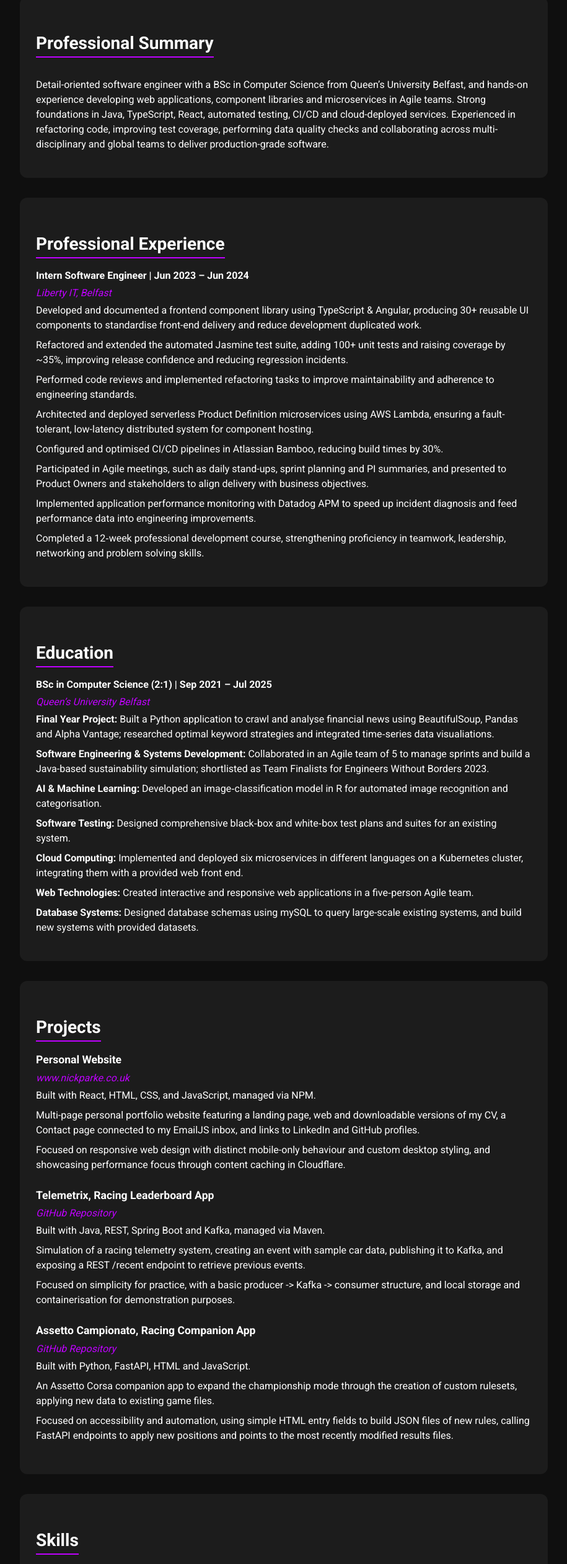
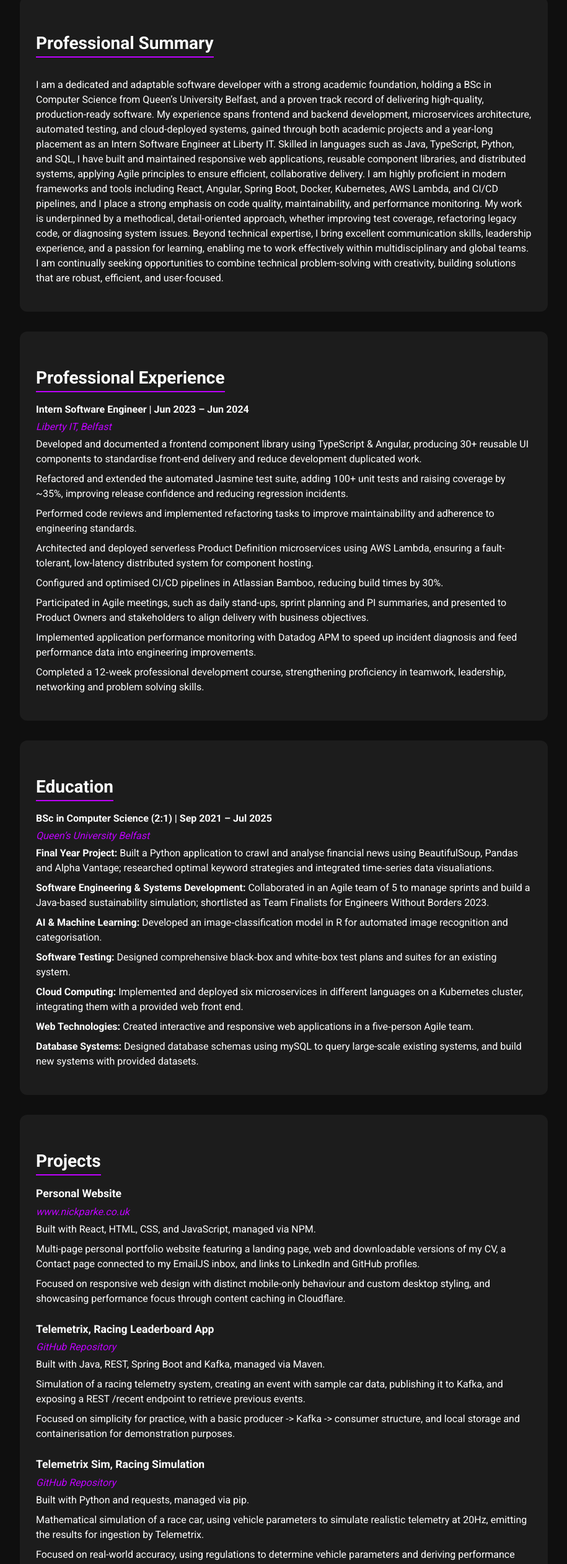
Before and after one commit to nick-p-34/nick-p-34.github.io, a React (Create React App) app: page /resume in a window 1280 px wide. Shown: the part 264-2788 px from the top of the page at 62% size, without its empty margins (182-1097 px from the left). Built offline with nearby package versions, Linux system fonts and the light colour scheme; no server answers; the HTML template or start-up script is replaced by a standard one.

Commit message:
Update CV

```diff
--- a/src/pages/Resume.jsx
+++ b/src/pages/Resume.jsx
@@ -66,11 +66,20 @@ export default function Resume() {
       <div className="resume-section">
         <h3 className="section-title">Professional Summary</h3>
         <p>
-           Detail-oriented software engineer with a BSc in Computer Science from Queen’s University Belfast, and
-           hands-on experience developing web applications, component libraries and microservices in Agile teams.
-           Strong foundations in Java, TypeScript, React, automated testing, CI/CD and cloud-deployed services.
-           Experienced in refactoring code, improving test coverage, performing data quality checks and collaborating
-           across multi-disciplinary and global teams to deliver production-grade software.
+           I am a dedicated and adaptable software developer with a strong academic foundation, holding a BSc in
+           Computer Science from Queen’s University Belfast, and a proven track record of delivering high-quality,
+           production-ready software. My experience spans frontend and backend development, microservices architecture,
+           automated testing, and cloud-deployed systems, gained through both academic projects and a year-long
+           placement as an Intern Software Engineer at Liberty IT. Skilled in languages such as Java, TypeScript,
+           Python, and SQL, I have built and maintained responsive web applications, reusable component libraries, and
+           distributed systems, applying Agile principles to ensure efficient, collaborative delivery. I am highly
+           proficient in modern frameworks and tools including React, Angular, Spring Boot, Docker, Kubernetes, AWS
+           Lambda, and CI/CD pipelines, and I place a strong emphasis on code quality, maintainability, and performance
+           monitoring. My work is underpinned by a methodical, detail-oriented approach, whether improving test
+           coverage, refactoring legacy code, or diagnosing system issues. Beyond technical expertise, I bring
+           excellent communication skills, leadership experience, and a passion for learning, enabling me to work
+           effectively within multidisciplinary and global teams. I am continually seeking opportunities to combine
+           technical problem-solving with creativity, building solutions that are robust, efficient, and user-focused.
          </p>
       </div>
 
@@ -137,6 +146,18 @@ export default function Resume() {
         </div>
 
         <div className="project-item">
+          <p className="project-title">Telemetrix Sim, Racing Simulation</p>
+          <p className="project-link">
+            <a href="https://github.com/nick-p-34/telemetrix-sim" target="_blank" rel="noopener noreferrer">GitHub Repository</a>
+          </p>
+          <ul className="resume-list">
+            <li>Built with Python and requests, managed via pip.</li>
+            <li>Mathematical simulation of a race car, using vehicle parameters to simulate realistic telemetry at 20Hz, emitting the results for ingestion by Telemetrix.</li>
+            <li>Focused on real-world accuracy, using regulations to determine vehicle parameters and deriving performance mathematically, and showcasing cross-compatibility by connecting to Telemetrix externally.</li>
+          </ul>
+        </div>
+
+        <div className="project-item">
           <p className="project-title">Assetto Campionato, Racing Companion App</p>
           <p className="project-link">
             <a href="https://github.com/nick-p-34/Assetto-Campionato" target="_blank" rel="noopener noreferrer">GitHub Repository</a>
@@ -153,9 +174,9 @@ export default function Resume() {
         <h3 className="section-title">Skills</h3>
         <ul className="resume-list">
           <li><strong>Languages:</strong> TypeScript, JavaScript, Python, Java, HTML5, CSS, SQL, R</li>
-          <li><strong>Frameworks:</strong> React, Angular, Kafka, Spring Boot, Node.js, NPM, Maven, Jasmine, Pandas, FastAPI</li>
+          <li><strong>Frameworks:</strong> React, Angular, Kafka, Spring Boot, Node.js, NPM, REST, Maven, Jasmine, Pandas, FastAPI</li>
           <li><strong>DevOps:</strong> GitHub/GitLab, Atlassian Bamboo, JIRA, Docker, Kubernetes, AWS Lambda, Rancher, Datadog</li>
-          <li><strong>Soft Skills:</strong> Agile, Scrum, Teamwork, Team Leadership, Presentation Delivery</li>
+          <li><strong>Soft Skills:</strong> Agile, Scrum, Test Driven Development, Teamwork, Team Leadership, Presentation Delivery</li>
         </ul>
       </div>
 
```
